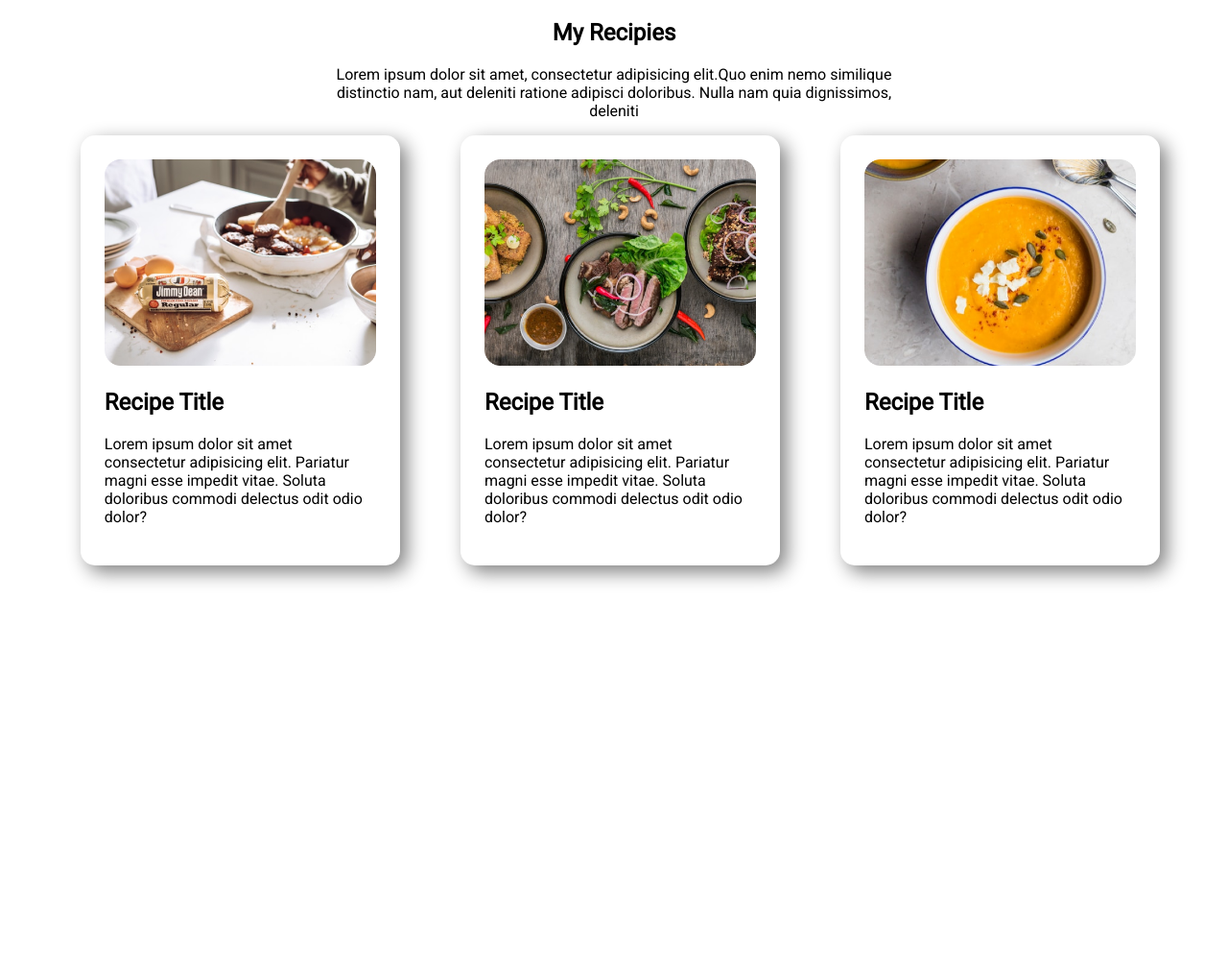
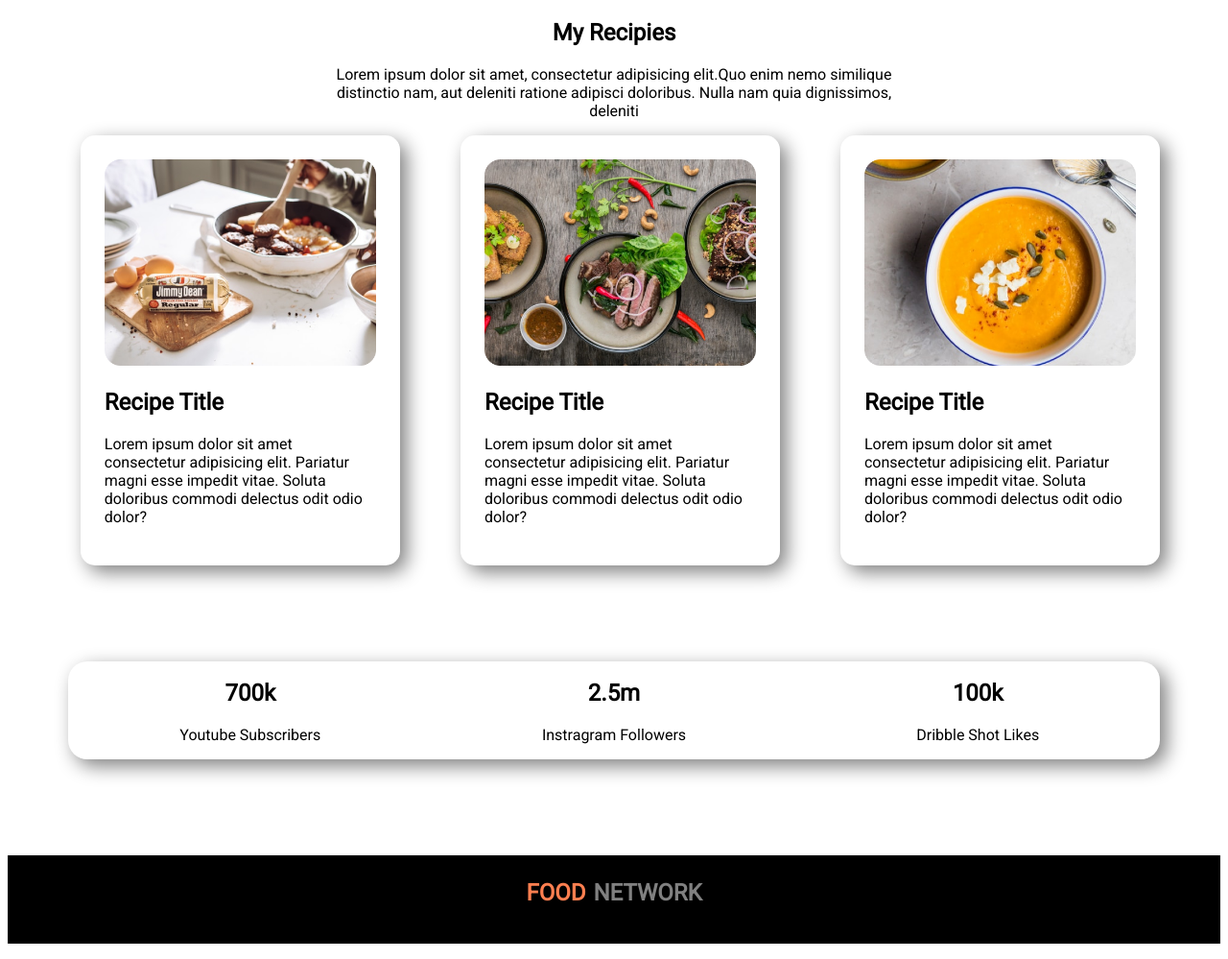
Before and after one commit to Aklima-akter/assignment-1, a plain HTML site: page index.html in a window 1280 px wide. Shown: the whole page at 96% size. Before the commit the page ends 800 px from the top, so only its background shows below. Drawn offline with Linux system fonts and the light colour scheme.

Commit message:
asocial deatils add

```diff
--- a/index.html
+++ b/index.html
@@ -43,6 +43,24 @@
         </div>
 
     </section>
+    <section class="flexible-container social">
+        <div class="social-details">
+            <h1>700k</h1>
+            <p>Youtube Subscribers</p>
+        </div>
+        <div class="social-details">
+            <h1>2.5m</h1>
+            <p>Instragram Followers</p>
+        </div>
+        <div class="social-details">
+            <h1>100k</h1>
+            <p>Dribble Shot Likes</p>
+        </div>
+    </section>
+    <footer>
+        <h2><span class="food-color">FOOD</span><span class="network-color">NETWORK</span> </h2>
+        <p>Eat healthy to live healthy.Live healthy to live happy.</p>
+    </footer>
 
 </body>
 
--- a/style.css
+++ b/style.css
@@ -34,3 +34,25 @@ body{
     border-radius:15px;
     padding: 25px;
 }
+.social{
+    box-shadow: 7px 7px 20px grey;
+    margin-left: 5%;
+    margin-right: 5%;
+    border-radius: 20px;
+}
+.social-details{
+    width:35%;
+    text-align: center;
+}
+.food-color{
+    color: coral;
+}
+.network-color{
+    color: grey;
+    margin-left: 8px;
+}
+footer{
+    background-color: black;
+    text-align: center;
+    padding-top: 5px;
+}
```
